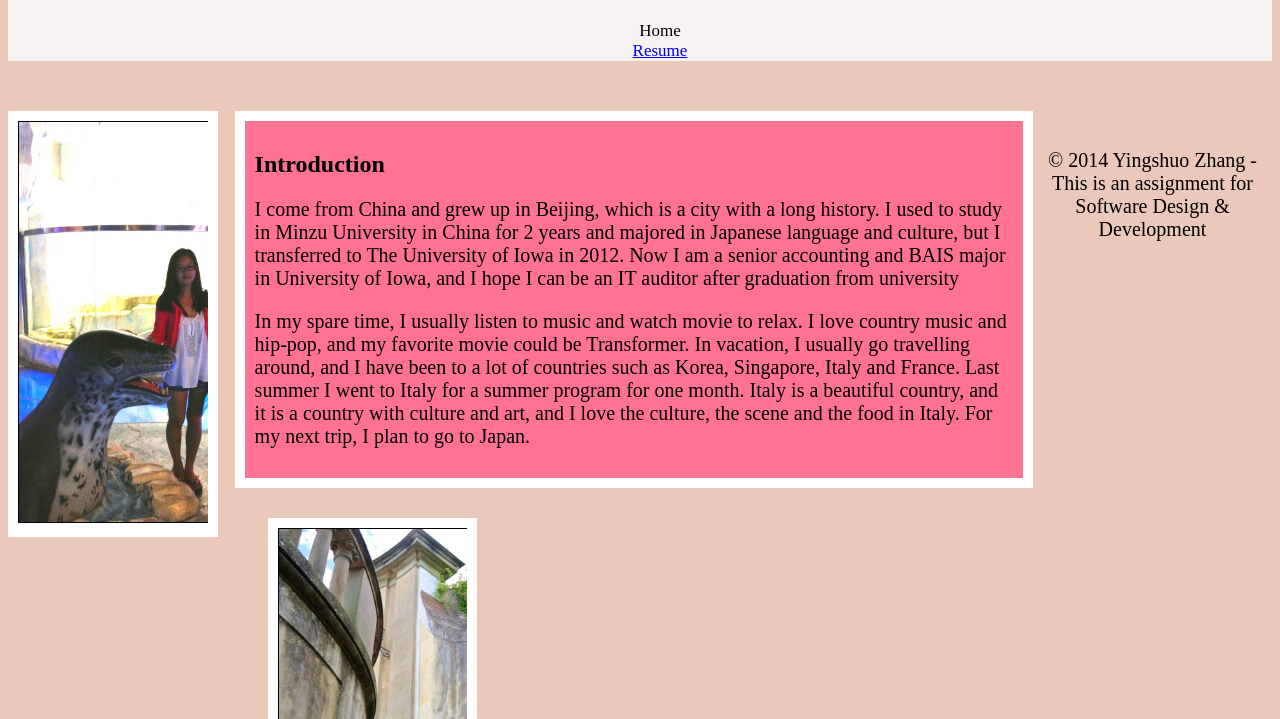
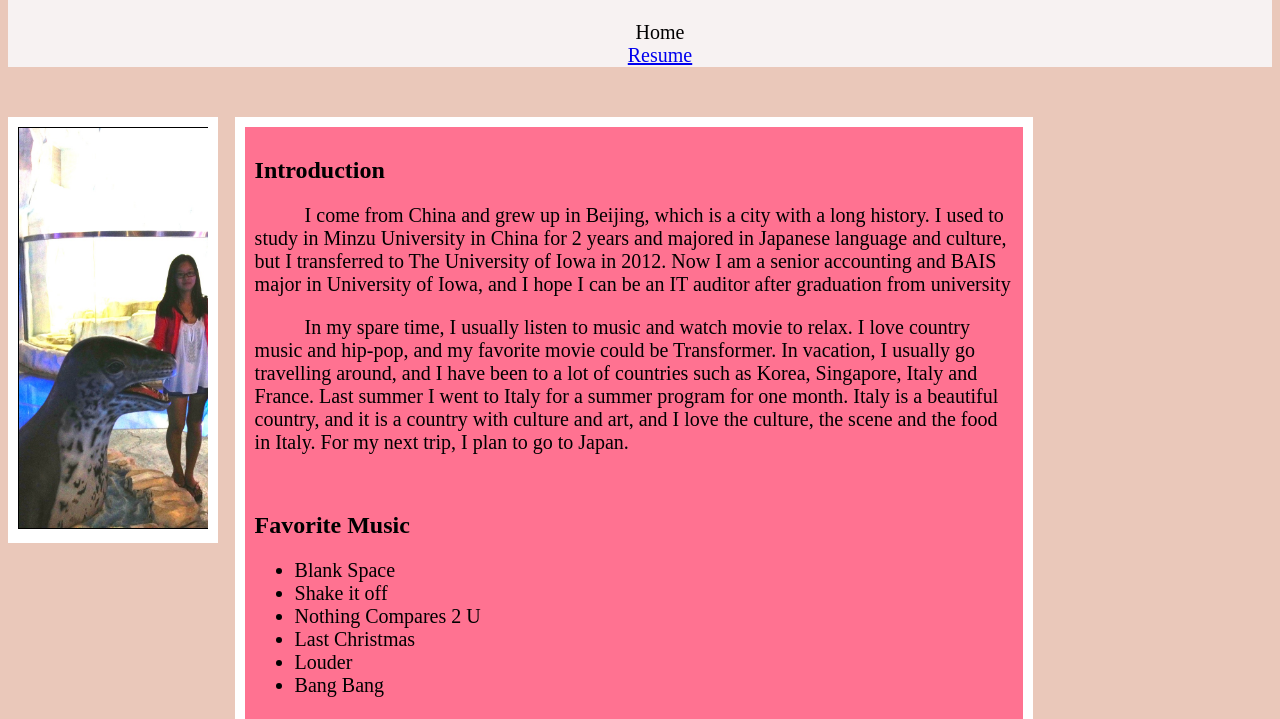
Before and after one commit to yingszhang/HW2, a plain HTML site: page index.html in a window 1280 px wide. Shown: the part 81-800 px from the top of the page. Drawn offline with Linux system fonts and the light colour scheme.

Commit message:
revise content and format

```diff
--- a/index.html
+++ b/index.html
@@ -25,9 +25,17 @@
     </P>
 
 	<p>In my spare time, I usually listen to music and watch movie to relax. I love country music and hip-pop, and my favorite movie could be Transformer. In vacation, I usually go travelling around, and I have been to a lot of countries such as Korea, Singapore, Italy and France. Last summer I went to Italy for a summer program for one month. Italy is a beautiful country, and it is a country with culture and art, and I love the culture, the scene and the food in Italy. For my next trip, I plan to go to Japan.
-	</P>
+	</P> <br>
 
-
+	<h2>Favorite Music</h2>
+	<ul>
+	<li>Blank Space</li>
+	<li>Shake it off</li>
+	<li>Nothing Compares 2 U</li>
+	<li>Last Christmas</li>
+	<li>Louder</li>
+	<li>Bang Bang</li>
+	</ul>
 
 	</div>
 
@@ -38,7 +46,7 @@
 	<br>
 
 
-	<footer>
+	<footer id="footerH">
 	<p>&copy; 2014 Yingshuo Zhang - This is an assignment for Software Design &amp; Development</p>
     </footer>
 
--- a/style.css
+++ b/style.css
@@ -22,10 +22,10 @@ body {
 	}
 p{
 	font-size:20px;
+	text-indent:50px;
 }
-.nav{list-style-type:none;
-font-family:"Times New Roman";
-font-size:20px;
+h3{
+	text-decoration:underline;
 }
 
 footer{
@@ -33,14 +33,15 @@ footer{
 	text-align:center;
 	padding-bottom:10px;
 	padding-top:30px;
-	bottom:0%;
-	}
+    margin-bottom:0px;}
+
 h1{font-size:35px;
 padding-top:15px;
 }
 
+
 li{
-	font-size:17px;
+	font-size:20px;
 }
 #resume{
     width:80%;
@@ -52,6 +53,11 @@ li{
 	padding:10px;
 	border:solid 1px black;
 	}
+#footerH{
+	margin-top:650px;
+
+}
+
 #a{
 	float:left;
 	width:15%;
@@ -87,3 +93,7 @@ li{
 	height:400px;
 
 	}
+.nav{list-style-type:none;
+font-family:"Times New Roman";
+font-size:20px;
+}
```
Also changed, not shown: resume.html (+3 -3 lines), 1 other file.
